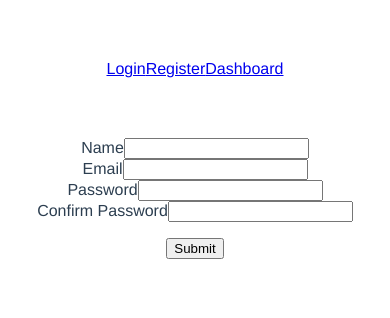
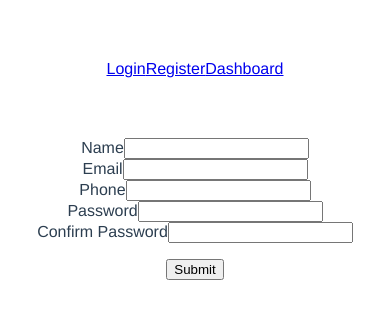
Before and after one commit to v-bezborodov/academy-coffee-spa-vue, a Vue app: page /register in a window 390 px wide. Shown: the top 318 px of the page. Built offline with nearby package versions, Linux system fonts and the light colour scheme.

Commit message:
phone input added

```diff
--- a/src/components/dashboard/Dashboard.component.vue
+++ b/src/components/dashboard/Dashboard.component.vue
@@ -9,6 +9,9 @@
           </th>
           <th>
             Email
+          </th>
+          <th>
+            Phone
           </th>
           <th>
             Role
@@ -28,6 +31,9 @@
           </td>
           <td>
             {{ user.email }}
+          </td>
+          <td>
+            {{ user.phone }}
           </td>
           <td>
             {{ user.roles.length ? user.roles.map(role => role.name) :'user'}}
--- a/src/components/register/Register.component.vue
+++ b/src/components/register/Register.component.vue
@@ -12,6 +12,10 @@
       <div>
         <label for="email">Email</label>
         <input type="text" id="email" v-model="email">
+      </div>
+      <div>
+        <label for="email">Phone</label>
+        <input type="text" id="phone" v-model="phone">
       </div>
       <div>
         <label for="password">Password</label>
@@ -53,6 +57,7 @@ export default {
 
     const name = ref('')
     const email = ref('')
+    const phone = ref('')
     const password = ref('')
     const password_confirmation = ref('')
     const errors = ref([])
@@ -63,6 +68,7 @@ export default {
       let options = {
         name: name.value,
         email: email.value,
+        phone: phone.value,
         password: password.value,
         password_confirmation: password_confirmation.value
       }
@@ -78,6 +84,7 @@ export default {
       checkForm,
       name,
       email,
+      phone,
       password,
       password_confirmation,
       errors
```
